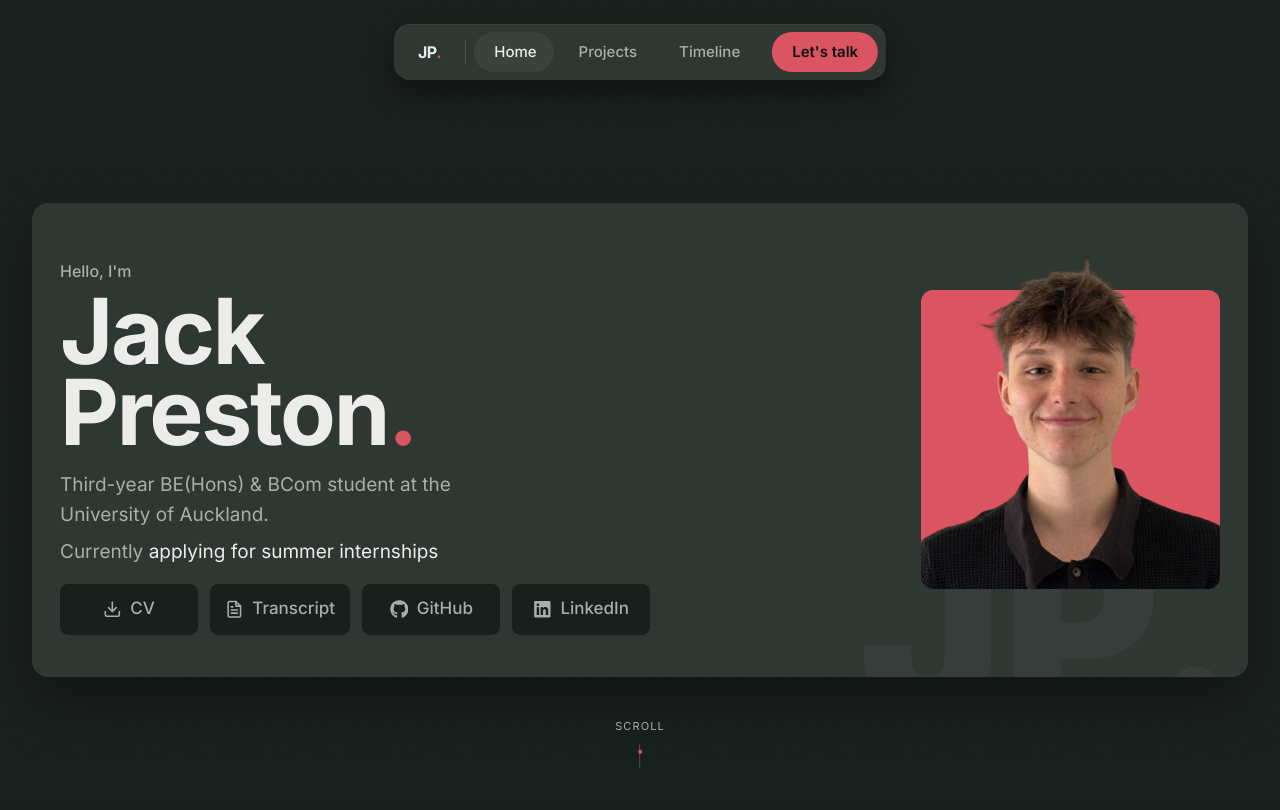
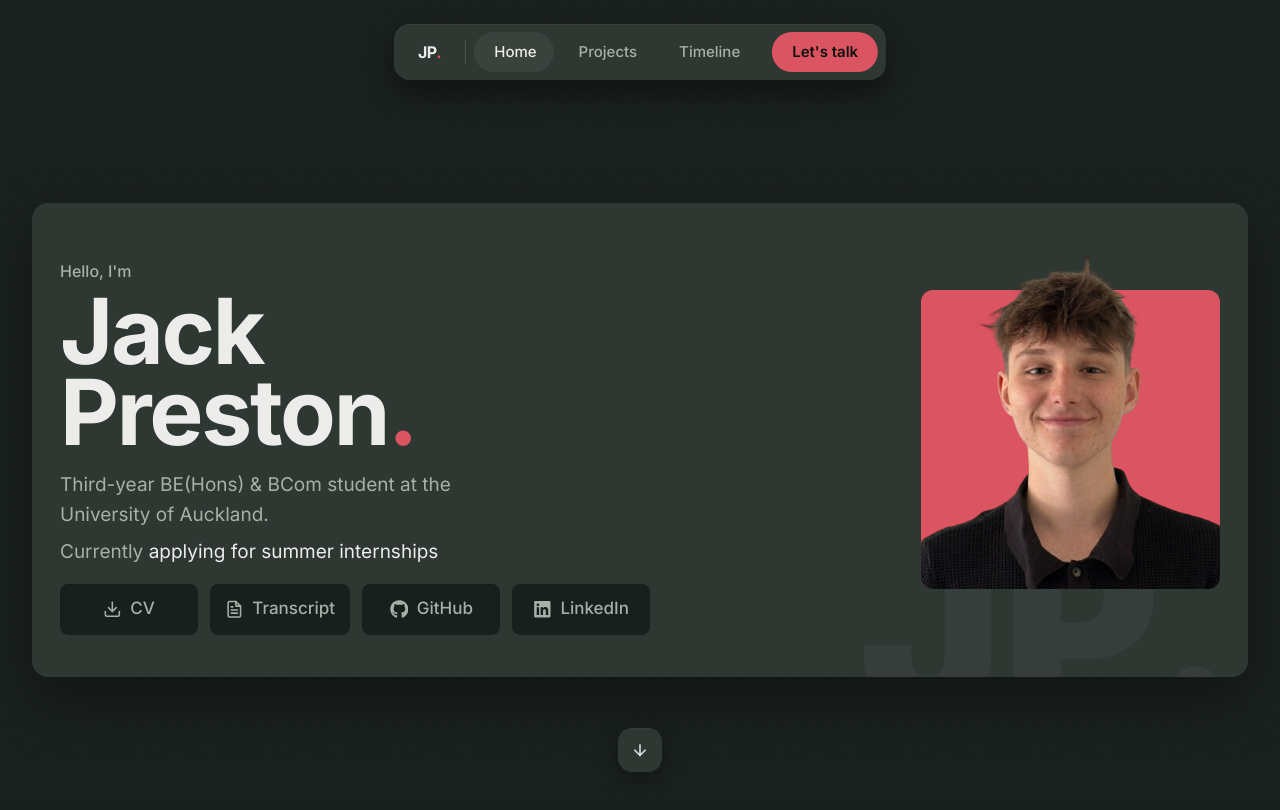
Before and after one commit to jpreston05/portfolio-website, a Next.js app: page / in a window 1280 px wide. Shown: the top 810 px of the page. Built offline with nearby package versions, Linux system fonts and the light colour scheme.

Commit message:
updated scroll indicator

```diff
--- a/app/globals.css
+++ b/app/globals.css
@@ -133,25 +133,17 @@ html[data-intro-seen] [data-page-reveal] {
   outline-color: var(--hero-focus, #10120f);
 }
 
-/* Hero scroll cue — a pink dot dropping down a short hairline track. */
-@keyframes cue-drop {
-  0% {
-    transform: translateY(0);
-    opacity: 0;
+/* Hero scroll cue — the squircle arrow button bobs gently up and down. */
+@keyframes cue-bob {
+  from {
+    transform: translateY(-3px);
   }
-  15% {
-    opacity: 1;
-  }
-  70% {
-    opacity: 1;
-  }
-  100% {
-    transform: translateY(20px);
-    opacity: 0;
+  to {
+    transform: translateY(5px);
   }
 }
 .animate-cue {
-  animation: cue-drop 1.8s cubic-bezier(0.45, 0, 0.55, 1) infinite;
+  animation: cue-bob 0.9s cubic-bezier(0.45, 0, 0.55, 1) infinite alternate;
 }
 @media (prefers-reduced-motion: reduce) {
   .animate-cue {
--- a/components/Herov2.tsx
+++ b/components/Herov2.tsx
@@ -9,10 +9,11 @@ import {
   useTransform,
   type Variants,
 } from "framer-motion";
-import { FiDownload, FiFileText } from "react-icons/fi";
+import { FiArrowDown, FiDownload, FiFileText } from "react-icons/fi";
 import { FaGithub, FaLinkedin } from "react-icons/fa";
 import { c } from "@/components/palette";
 import {
+  COLLAPSE_VH,
   PORTRAIT_BIG,
   PORTRAIT_SMALL,
   RAIL_W,
@@ -227,6 +228,7 @@ export const Hero = ({ revealed = true }: { revealed?: boolean }) => {
   // Big-state-only dressing fades away as the card docks.
   const watermarkOpacity = useTransform(dock, [0.3, 0.7], [1, 0]);
   const cueOpacity = useTransform(dock, [0, 0.08], [1, 0]);
+  const cueVisibility = useTransform(dock, (d) => (d >= 0.08 ? "hidden" : "visible"));
 
   // Card content-box height GROWS from a shorter big card to the full rail
   // height as it docks; the geometry below reads hcAt(d), not a fixed Hc.
@@ -464,32 +466,40 @@ export const Hero = ({ revealed = true }: { revealed?: boolean }) => {
       )}
     </motion.div>
 
-    {/* Scroll cue — invites the scroll that triggers the dye-on-dock signature;
-        fades the instant scrolling starts. Fixed to the viewport bottom-centre. */}
+    {/* Scroll cue — a bobbing squircle button that plays the dye-on-dock
+        collapse when pressed; fades the instant scrolling starts, then leaves
+        the tab order + hit-testing entirely (visibility). Fixed bottom-centre.
+        Three nested layers so the transforms never share an element: fixed
+        centring (class) → bob (CSS keyframe) → hover/tap scale (framer). */}
     {enabled && (
       <motion.div
-        aria-hidden
-        className="pointer-events-none fixed bottom-8 left-1/2 z-20 -translate-x-1/2"
-        style={{ opacity: cueOpacity }}
+        className="fixed bottom-8 left-1/2 z-20 -translate-x-1/2"
+        style={{ opacity: cueOpacity, visibility: cueVisibility }}
       >
         <motion.div
-          className="flex flex-col items-center gap-2"
           initial={{ opacity: 0 }}
           animate={revealed ? { opacity: 1 } : {}}
           transition={{ duration: 0.5, delay: 1 }}
         >
-          <span
-            className="text-[11px] uppercase tracking-widest"
-            style={{ color: c.muted }}
-          >
-            scroll
-          </span>
-          <span className="relative h-6 w-px" style={{ background: c.line }}>
-            <span
-              className="animate-cue absolute -left-[1.5px] top-0 h-1 w-1 rounded-full"
-              style={{ background: c.accent }}
-            />
-          </span>
+          <div className="animate-cue">
+            <motion.button
+              type="button"
+              aria-label="Scroll to content"
+              onClick={() =>
+                window.scrollTo({
+                  top: window.innerHeight * COLLAPSE_VH,
+                  behavior: "smooth",
+                })
+              }
+              whileHover={{ scale: 1.12 }}
+              whileTap={{ scale: 0.95 }}
+              transition={{ duration: 0.2, ease: EASE_SNAPPY }}
+              className="flex h-11 w-11 items-center justify-center rounded-[14px] text-lg shadow-[inset_0_1px_0_rgba(255,255,255,0.05),0_8px_24px_rgba(0,0,0,0.35)]"
+              style={{ background: c.surface, color: c.text }}
+            >
+              <FiArrowDown aria-hidden />
+            </motion.button>
+          </div>
         </motion.div>
       </motion.div>
     )}
```
